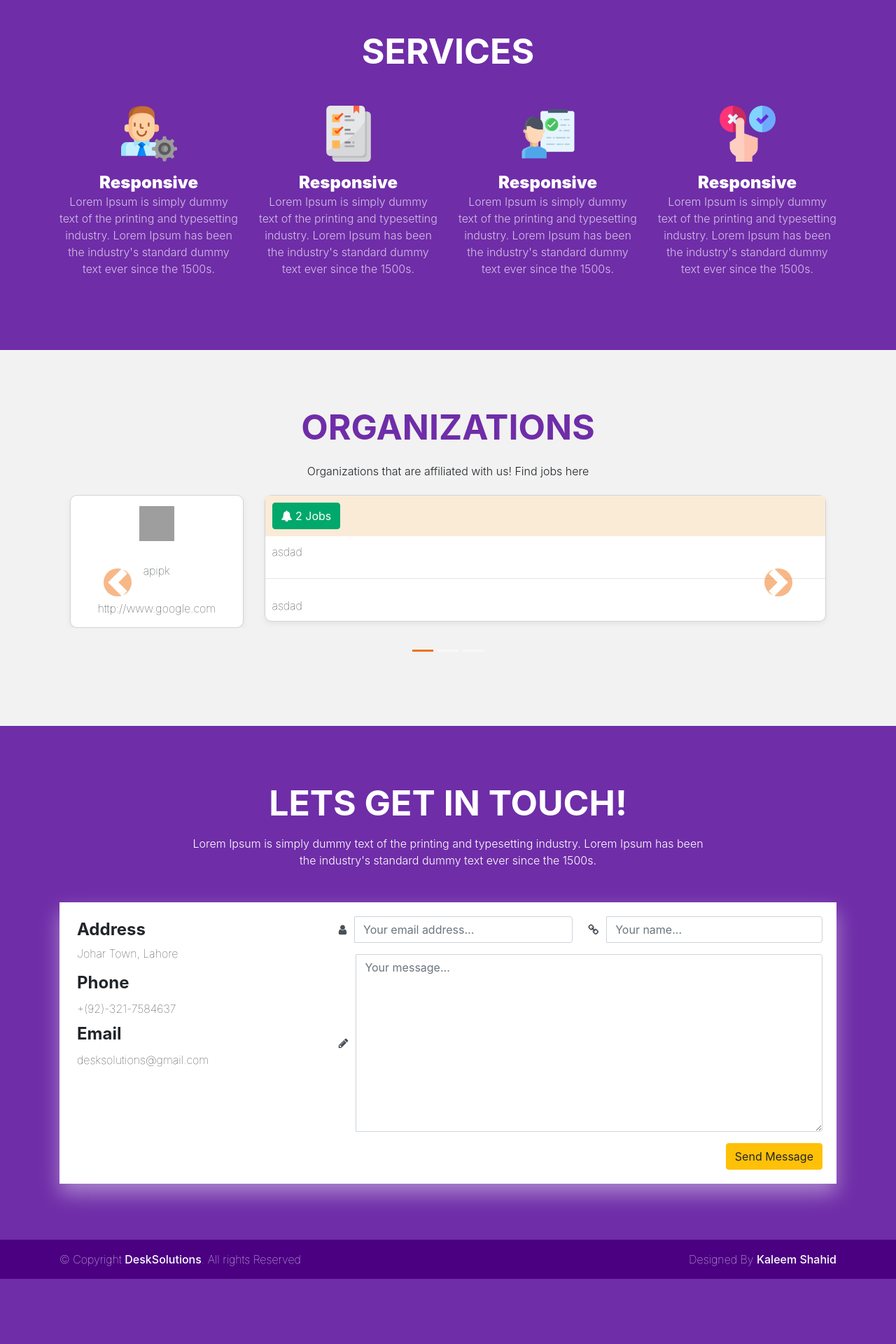
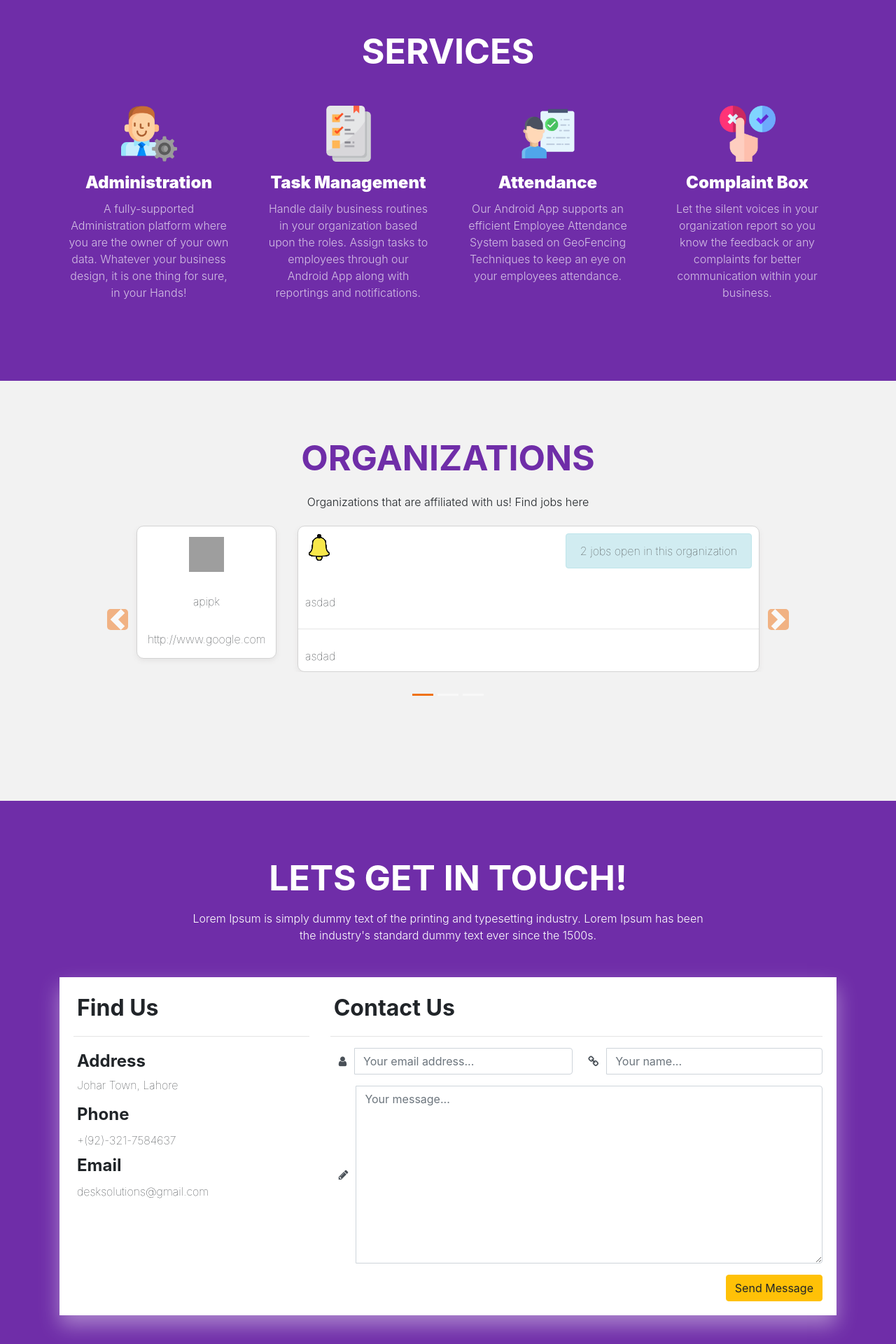
Before and after one commit to kaleemshahid/DeskSolutions, a Django app: page /home/ in a window 1280 px wide. Shown: the part 1129-3049 px from the top of the page at 70% size. Before the commit the page ends 2956 px from the top, so only its background shows below. Run offline with Django 3.2, Linux system fonts and the light colour scheme; data comes from the database, SQL or seed files in the repository; some libraries are stand-ins or nearby versions; grey boxes are pictures that could not be loaded.

Commit message:
some styling for carousel

```diff
--- a/DeskSolutions/desksolutionsbase/static/desksolutionsbase/css/home.css
+++ b/DeskSolutions/desksolutionsbase/static/desksolutionsbase/css/home.css
@@ -20,7 +20,8 @@ a:hover, a:focus, a:active{
 }
 
 .text-faded{
-    color: rgba(255, 255, 255, 0.7)
+    color: rgba(255, 255, 255, 0.7);
+    padding: 10px;
 }
 
 /* Button */
@@ -183,6 +184,11 @@ a.nav-link.nav-btn{
 
 /* Organzizations */
 
+
+.organization-section{
+    min-height: 600px;
+}
+
 .col-md-3{
     display: inline-block;
 
@@ -195,8 +201,8 @@ a.nav-link.nav-btn{
 .carousel-control-prev-icon,
 .carousel-control-next-icon{
     background-color: #EF7215;
-    border-radius: 20px;
-    padding: 20px;
+    border-radius: 5px;
+    padding: 15px;
 }
 
 /* .container.abc{
@@ -216,7 +222,7 @@ a.nav-link.nav-btn{
 
 .title-img .block{
     padding: 15px;
-
+    /* border: 1px solid black; */
 }
 
 .desc-block{
@@ -235,7 +241,8 @@ a.nav-link.nav-btn{
 .job-alarm{
     padding: 10px;
     /* margin: 0px 10px 5px 10px; */
-    background-color: antiquewhite;
+    border-radius: 10px 10px 0px 0px;
+    /* background-color: antiquewhite; */
 }
 
 /* Services */
--- a/DeskSolutions/desksolutionsbase/templates/desksolutionsbase/contact.html
+++ b/DeskSolutions/desksolutionsbase/templates/desksolutionsbase/contact.html
@@ -21,6 +21,7 @@
             <div class="container contact-form-container">
                 <div class="row">
                 <div class="col-md-4">
+                    <h2 class="contact-form-title">Find Us</h2><hr/>
                     <h4 class="contact-form-title">Address</h4>
                     <h6 class="contact-form-text">Johar Town, Lahore</h6>
                     <h4 class="contact-form-title">Phone</h4>
@@ -30,6 +31,7 @@
 
                 </div>
                 <div class="col-md-8">
+                    <h2 class="contact-form-title">Contact Us</h2><hr/>
                     <div class="alert alert-success" id="contact-success-msg">Thanks! We have received your email, we'll be sure to reply as soon as possible</div>
                     <form method="POST" action="" id="contact_form_id" novalidate>
                         {% csrf_token %}
--- a/DeskSolutions/desksolutionsbase/templates/desksolutionsbase/organization.html
+++ b/DeskSolutions/desksolutionsbase/templates/desksolutionsbase/organization.html
@@ -13,7 +13,7 @@
                 {% endfor %}
             </ul>
 
-            <div class="carousel-inner d-flex">
+            <div class="carousel-inner d-flex justify-content-start">
                 {% for org in orgs %}
                 {% if forloop.first %}
                 <div class="carousel-item active">
@@ -21,15 +21,15 @@
                 <div class="carousel-item">
                 {% endif %}
                     <div class="row">
-                        <div class="col-lg-12 mx-auto">
+                        <div class="col-lg-10 mx-auto">
                             <div class="container">
                             <div class="row ">
 
                                 <div class="col-md-3 col-xs-12 ">
                                     <div class="title-img">
                                         {% if org.logo %}
-                                        <div class="block">
-                                            <img style="width: 50px; height: 50px" class="img img-rounded" src="{{ org.logo.url }}">
+                                        <div class="block img">
+                                            <img style="width: 50px; height: 50px" class="img-rounded" src="{{ org.logo.url }}">
                                         </div>
                                         {% endif %}
                                         <div class="block">
@@ -42,18 +42,30 @@
                                 </div>
                                 <div class="col-md-9">
                                     <div class="desc-block">
+
+                                        <div class="col-md-12 job-alarm ">
                                             {% if org.position_set.all|length %}
-                                        <div class="col-md-12 job-alarm d-flex justify-content-start">
-                                            <a href="{% url 'signup:jobs' org.pk  %}" class="btn btn-info">
-                                                <i class="fa fa-bell"></i>
+                                            <div class="d-flex justify-content-between">
+                                                <img height="40" width="40" src="{% static 'desksolutionsbase/img/job-alarm.gif' %}">
+                                                <div class="alert alert-info">
+                                                    <a href="{% url 'signup:jobs' org.pk  %}" class="job-link">
+                                                        <!-- <i class="fa fa-bell"></i> -->
                                                         {% for i in org.position_set.all %}
 
                                                         {% endfor %}
                                                         {{org.position_set.all|length }}
-                                                Jobs
+                                                        jobs open in this organization
                                                     </a>
                                                 </div>
+                                            </div>
+                                            {% else %}
+                                            <div class="alert alert-info">
+                                                <p>No jobs posted yet! Look another time</p>
+                                            </div>
                                             {% endif %}
+
+                                        </div>
+
 
                                         <div class="block">
                                             <p>{{org.description}}</p>
--- a/DeskSolutions/desksolutionsbase/templates/desksolutionsbase/services.html
+++ b/DeskSolutions/desksolutionsbase/templates/desksolutionsbase/services.html
@@ -12,11 +12,11 @@
                     <img class="services-img" src="{% static 'desksolutionsbase/img/admin.png' %}">
                 </span>
                 <h4 class="md-1">
-                    <strong>Responsive</strong>
+                    <strong>Administration</strong>
                 </h4>
                 <p class="lead text-faded">
-                    Lorem Ipsum is simply dummy text of the printing and typesetting industry. Lorem Ipsum has
-                    been the industry's standard dummy text ever since the 1500s.
+                    A fully-supported Administration platform where you are the owner of your own data.
+                    Whatever your business design, it is one thing for sure, in your Hands!
                 </p>
             </div>
             <div class="col-lg-3 col-md-6">
@@ -25,11 +25,11 @@
                     <img class="services-img" src="{% static 'desksolutionsbase/img/to-do-list.png' %}">
                 </span>
                 <h4 class="md-1">
-                    <strong>Responsive</strong>
+                    <strong>Task Management</strong>
                 </h4>
                 <p class="lead text-faded">
-                    Lorem Ipsum is simply dummy text of the printing and typesetting industry. Lorem Ipsum has
-                    been the industry's standard dummy text ever since the 1500s.
+                    Handle daily business routines in your organization based upon the roles. Assign tasks to
+                    employees through our Android App along with reportings and notifications.
                 </p>
             </div>
             <div class="col-lg-3 col-md-6">
@@ -38,11 +38,11 @@
                     <img class="services-img" src="{% static 'desksolutionsbase/img/attendance.png' %}">
                 </span>
                 <h4 class="md-1">
-                    <strong>Responsive</strong>
+                    <strong>Attendance</strong>
                 </h4>
                 <p class="lead text-faded">
-                    Lorem Ipsum is simply dummy text of the printing and typesetting industry. Lorem Ipsum has
-                    been the industry's standard dummy text ever since the 1500s.
+                    Our Android App supports an efficient Employee Attendance System based on GeoFencing Techniques
+                    to keep an eye on your employees attendance.
                 </p>
             </div>
             <div class="col-lg-3 col-md-6">
@@ -51,11 +51,12 @@
                     <img class="services-img" src="{% static 'desksolutionsbase/img/bad-review.png' %}">
                 </span>
                 <h4 class="md-1">
-                    <strong>Responsive</strong>
+                    <strong>Complaint Box</strong>
                 </h4>
                 <p class="lead text-faded">
-                    Lorem Ipsum is simply dummy text of the printing and typesetting industry. Lorem Ipsum has
-                    been the industry's standard dummy text ever since the 1500s.
+                    Let the silent voices in your organization report so you know the feedback or any complaints
+                    for better communication within your business.
+
                 </p>
             </div>
         </div>
```
Also changed, not shown: DeskSolutions/account/admin.py (+20 -8 lines), DeskSolutions/desksolutionsbase/static/desksolutionsbase/img/job-alarm.gif (added), DeskSolutions/desksolutionsbase/static/desksolutionsbase/img/job_alarm.gif (added). Lines whose indentation alone changed are shown as unchanged.
